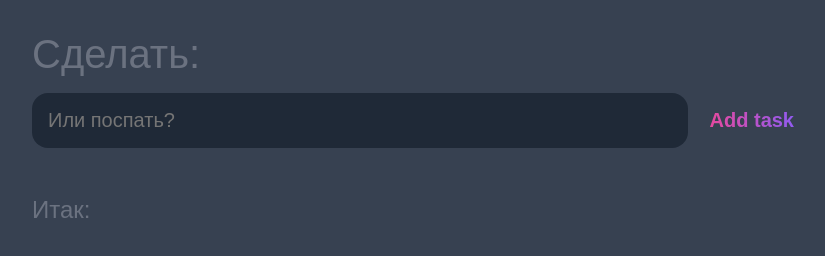
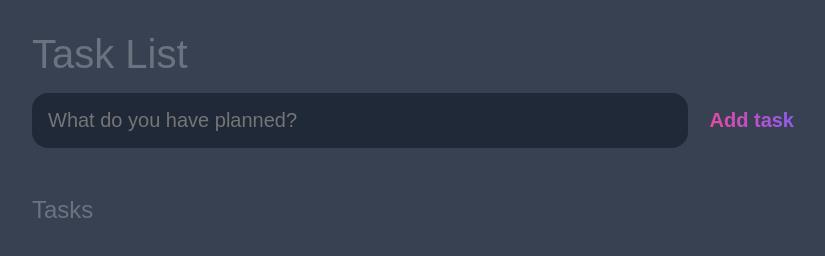
Before and after one commit to MariiaVasilieva/To-do-list, a plain HTML site: page index.html in a window 1280 px wide. Shown: the whole page, without its empty margins (224-1049 px from the left). Drawn offline with Linux system fonts and the light colour scheme.

Commit message:
Update index.html

```diff
--- a/index.html
+++ b/index.html
@@ -1,22 +1,23 @@
+
 <!DOCTYPE html>
 <html lang="en">
 <head>
     <meta charset="UTF-8">
     <meta http-equiv="X-UA-Compatible" content="IE=edge">
     <meta name="viewport" content="width=device-width, initial-scale=1.0">
-    <title>Список дел Ольги Владимировны</title>
+    <title>Task list for you, My Friend</title>
 
     <link rel="stylesheet" href="style.css">
 </head>
 <body>
 
     <header>
-        <h1>Сделать:</h1>
+        <h1>Task List</h1>
             <form id="new-task-form">
                 <input
                 type="text"
                 id="new-task-input"
-                placeholder="Или поспать?">
+                placeholder="What do you have planned?">
                 <input
                 type="submit"
                 id="new-task-submit"
@@ -27,7 +28,7 @@
     <main>
 
         <section class="task-list">
-            <h2>Итак:</h2>
+            <h2>Tasks</h2>
 
             <div id="tasks">
                 <!-- <div class="task">
@@ -39,8 +40,8 @@
                         readonly>
                     </div>
                     <div class="actions">
-                        <button class="edit">Передумала</button>
-                        <button class="delete">Удалю</button>
+                        <button class="edit">Edit</button>
+                        <button class="delete">Delete</button>
 
                     </div>
                 </div> -->
```
